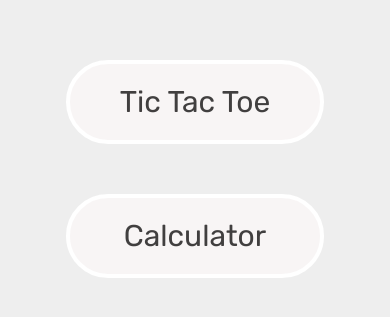
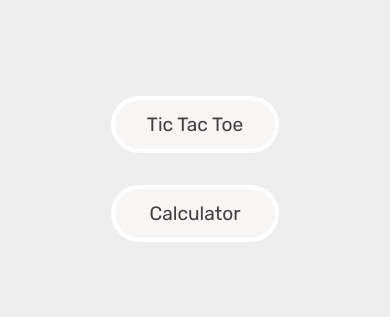
Before and after one commit to Do-Web-Design/javaScript-exercises, a plain HTML site: page index.html in a window 390 px wide. Shown: the part 253-570 px from the top of the page. Drawn offline with nearby package versions, Linux system fonts and the light colour scheme.

Commit message:
media queries

```diff
--- a/css/style.css
+++ b/css/style.css
@@ -316,6 +316,15 @@
 html {
   box-sizing: border-box;
   font-size: 62.5%; }
+  @media only screen and (max-width: 51.95em) {
+    html {
+      font-size: 50%; } }
+  @media only screen and (max-width: 39rem) {
+    html {
+      font-size: 45%; } }
+  @media only screen and (max-width: 30em) {
+    html {
+      font-size: 40%; } }
 
 body {
   position: relative; }
--- a/sass/main.scss
+++ b/sass/main.scss
@@ -1,6 +1,10 @@
 @import "frontPage";
 @import "tic-tac-toe";
 @import "calculator";
+
+$bp-831: 51.95em;
+$bp-624: 39rem;
+$bp-480: 30em;
 
 *,
 *::before,
@@ -13,6 +17,18 @@
 html {
   box-sizing: border-box;
   font-size: 62.5%;
+
+  @media only screen and (max-width: $bp-831) {
+    font-size: 50%;
+  }
+
+  @media only screen and (max-width: $bp-624) {
+    font-size: 45%;
+  }
+
+  @media only screen and (max-width: $bp-480) {
+    font-size: 40%;
+  }
 }
 
 body {
```
